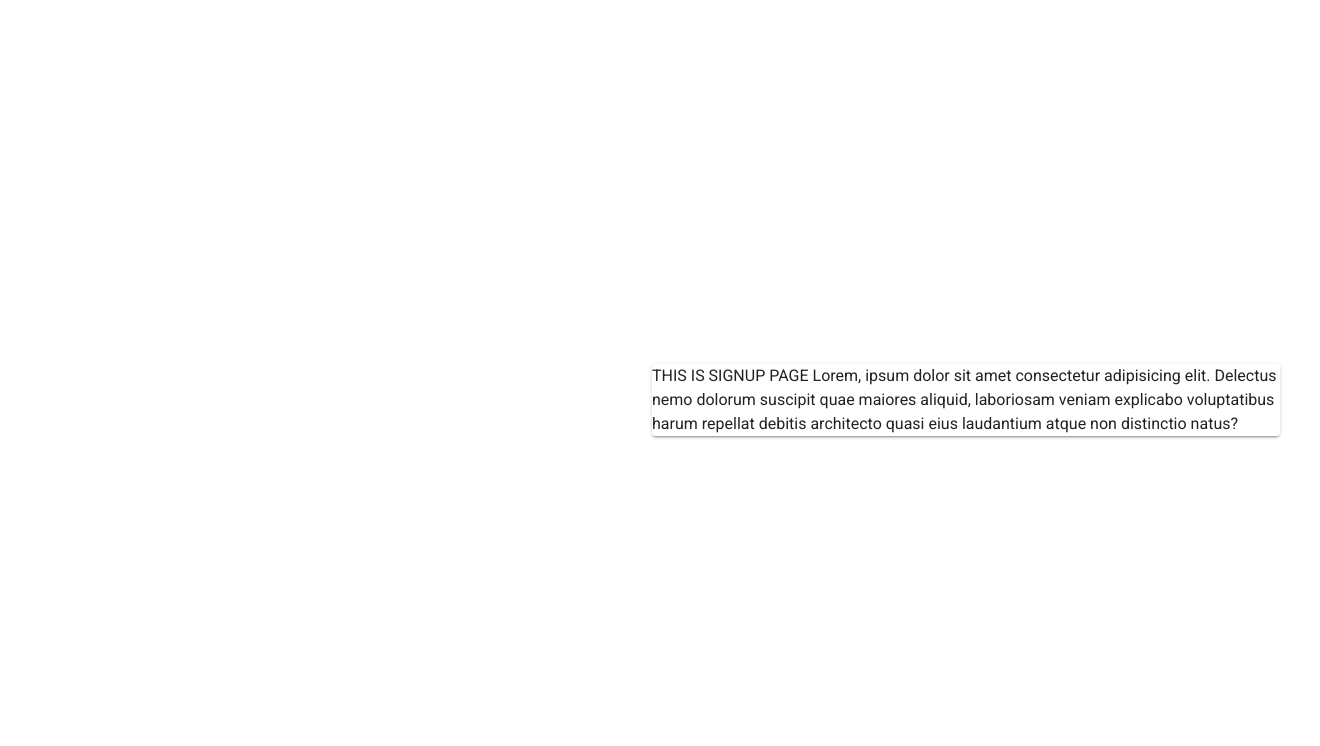
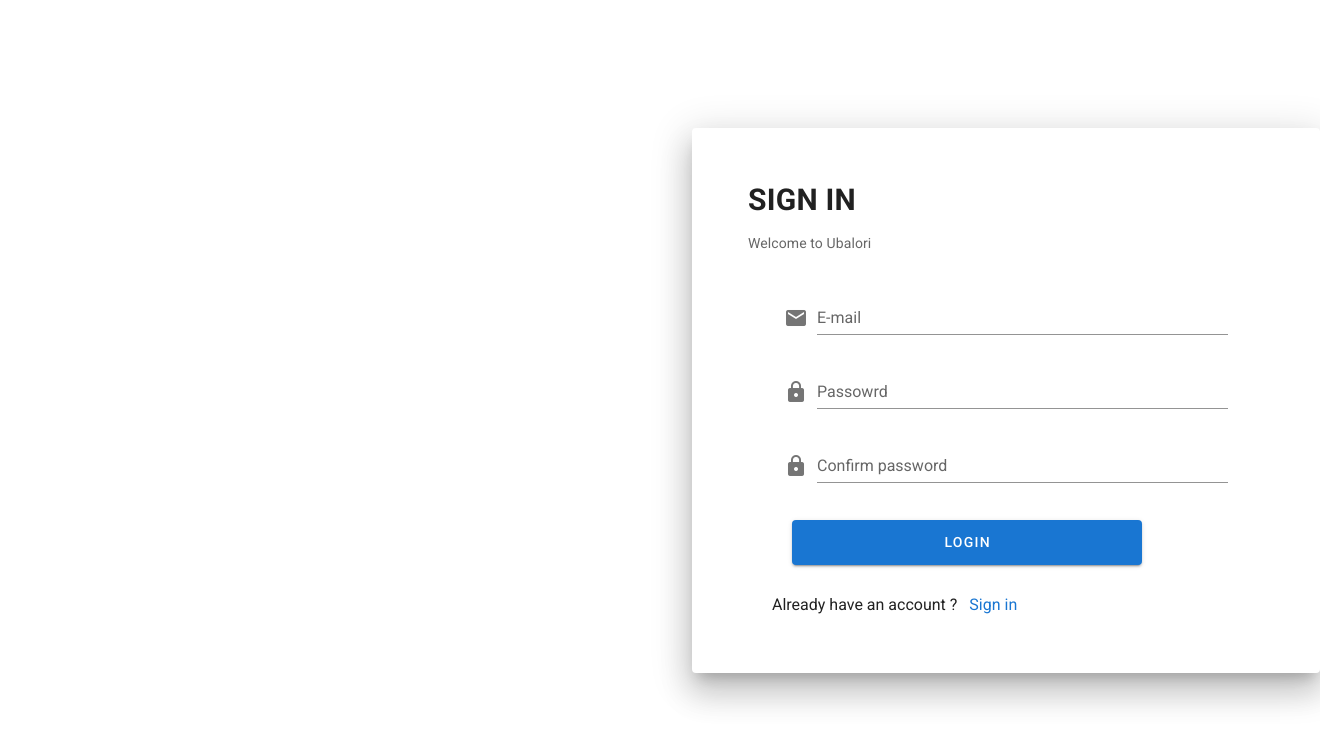
Before and after one commit to Cefasway94/logistics, a Vue app: page /signup in a window 1280 px wide. Shown: the top 746 px of the page, 1320 px wide, since content can reach past the window. Built offline with nearby package versions, Linux system fonts and the light colour scheme.

Commit message:
add sign-up page

```diff
--- a/src/components/Signin.vue
+++ b/src/components/Signin.vue
@@ -1,8 +1,10 @@
 <template>
     <v-app>
-        <v-card class="my-auto mx-10 pa-10"
+        <v-card
+        elevation="20"
+        class="my-auto mx-10 pa-10"
         width="700">
-            <v-card-title>
+            <v-card-title >
                 <h2>SIGN IN</h2>
             </v-card-title>
             <v-card-text>
@@ -10,16 +12,18 @@
             </v-card-text>
             <v-form class="px-10">
                 <v-container>
-                    <v-text-field label="E-mail"
+                    <v-text-field class="my-2" label="E-mail"
                     v-model="email" prepend-icon="email" required>
                     </v-text-field>
 
-                    <v-text-field label="Passowrd"
+                    <v-text-field class="my-2" label="Passowrd"
                     v-model="password" prepend-icon="lock" required>
                     </v-text-field>
 
                     <div class="row">
                         <v-checkbox label="remember me"> </v-checkbox>
+                        <v-spacer></v-spacer>
+                        <v-btn elevation="false" color="white" class="mt-3">Forgot password </v-btn>
                     </div>
 
                 <div class="pa-2">
--- a/src/components/Signup.vue
+++ b/src/components/Signup.vue
@@ -1,12 +1,44 @@
 <template>
     <v-app>
-        <v-card class=" ma-auto pa-auto">
-                      THIS IS SIGNUP PAGE
-            Lorem, ipsum dolor sit amet consectetur adipisicing elit.
-            Delectus nemo dolorum suscipit quae maiores aliquid,
-            laboriosam veniam explicabo voluptatibus harum repellat
-            debitis architecto quasi eius laudantium atque non distinctio
-            natus?
+        <v-card
+        elevation="20"
+        class="my-auto mx-10 pa-10"
+        width="700">
+            <v-card-title >
+                <h2>SIGN IN</h2>
+            </v-card-title>
+            <v-card-text>
+                <span>Welcome to Ubalori</span>
+            </v-card-text>
+            <v-form class="px-10">
+                <v-container>
+                    <v-text-field class="my-2" label="E-mail"
+                    v-model="email" prepend-icon="email" required>
+                    </v-text-field>
+
+                    <v-text-field class="my-2" label="Passowrd"
+                    v-model="password" prepend-icon="lock" required>
+                    </v-text-field>
+
+                    <v-text-field class="my-2" label="Confirm password"
+                    v-model="Confirmpassword" prepend-icon="lock" required>
+                    </v-text-field>
+
+                <div class="pa-2" >
+                 <v-btn color="primary" height="45" width="350" >
+                     Login
+                 </v-btn>
+                </div>
+
+                <div class="row mt-5 ">
+                        <p class="text-right">Already have an account ?
+                        <a  class="ml-2" >Sign in </a>
+                        </p>
+                </div>
+
+
+                </v-container>
+            </v-form>
         </v-card>
     </v-app>
 </template>
@@ -14,5 +46,6 @@
 <script>
 export default {
 
+
 }
 </script>
```
